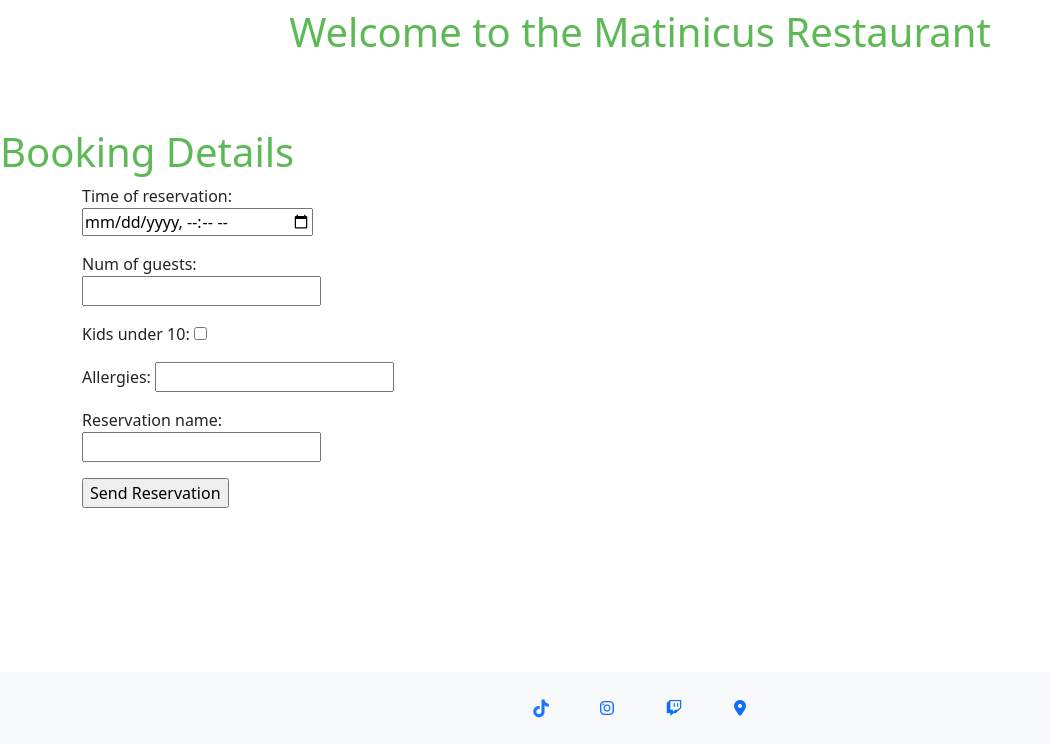
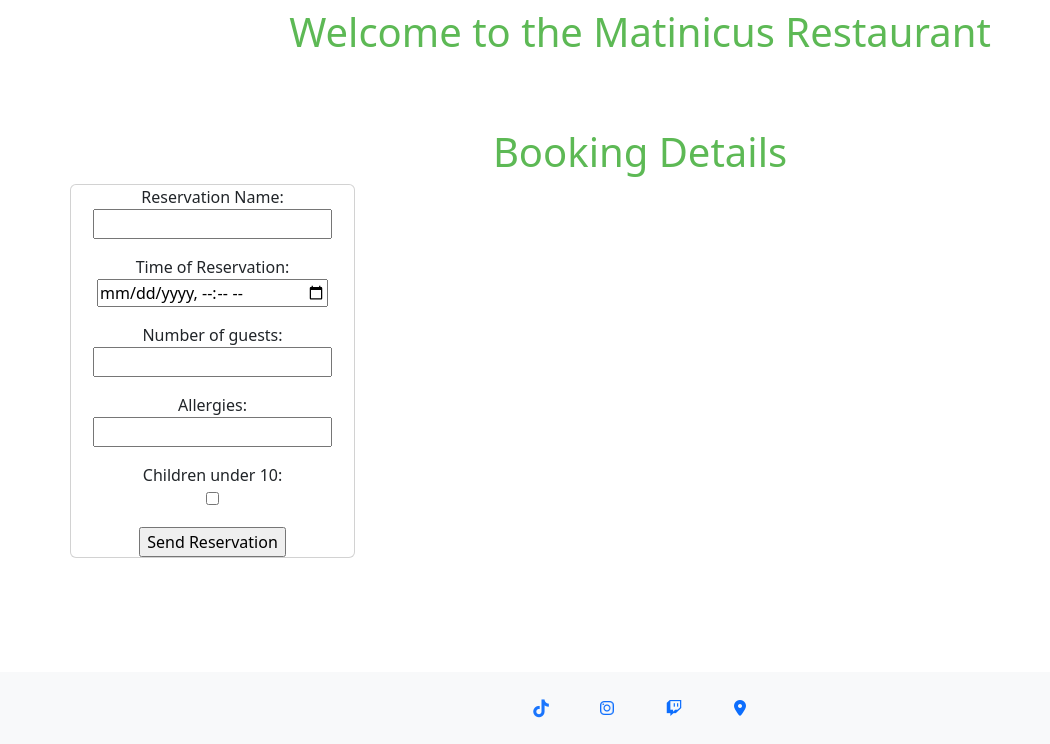
Before and after one commit to DevFabrizio/Fabrizio-Project-Four, a Django app: page /booking.html/ in a window 1280 px wide. Shown: the part 56-800 px from the top of the page, without its empty margins (0-1050 px from the left). Run offline with Django 3.2, Linux system fonts and the light colour scheme; some libraries are stand-ins or nearby versions.

Commit message:
style booking.html form and display a reset form after submission

```diff
--- a/booking/views.py
+++ b/booking/views.py
@@ -145,7 +145,14 @@ class BookingView(View):
 
     def get(self, request):
         form = BookingForm()
-        context = {'form': form}
+        context = {
+            'form': form,
+            # 'reservation_name': form['reservation_name'],
+            # 'time_of_reservation': form['time_of_reservation'],
+            # 'num_of_guests': form['num_of_guests'],
+            # 'allergies': form['allergies'],
+            # 'kids_under_10': form['kids_under_10'],
+            }
         return render(request, 'booking.html', context)
 
     def post(self, request):
@@ -155,9 +162,9 @@ class BookingView(View):
             form = BookingForm(request.POST)
             if form.is_valid():
                 form.save()
+                form = BookingForm()
                 success_message = """
                     Your reservation has been submitted correctly
                     """
-                form = BookingForm()
         context = {'form': form, 'success_message': success_message}
         return render(request, 'booking.html', context)
--- a/templates/booking.html
+++ b/templates/booking.html
@@ -1,18 +1,24 @@
 {% extends "base.html" %}
 {% block content %}
 
-<h1>Booking Details</h1>
-<div class="container">
+<h1 class="text-center">Booking Details</h1>
+<div class="container text-center">
     <div class="row">
-        <div class="col-4">
+        <div class="card col-lg-3">
            <form action="" method="post">
             {% csrf_token %}
-                {{ form.as_p }}
+                <label for="reservation_name">Reservation Name:</label>
+                <p  id="reservation_name">{{ form.reservation_name }}</p>
+                <label for="time_of_reservation">Time of Reservation:</label>
+                <p id="time_of_reservation">{{ form.time_of_reservation }}</p>
+                <label for="num_of_guests">Number of guests:</label>
+                <p id="num_of_guests">{{ form.num_of_guests }}</p>
+                <label for="allergies">Allergies:</label>
+                <p id="allergies">{{ form.allergies }}</p>
+                <label for="kids_under_10">Children under 10:</label>
+                <p id="kids_under_10">{{ form.kids_under_10}}</p>
                 <input type="submit" value="Send Reservation">
            </form>
-        </div>
-        <div class="col-4">
-            <a href=""></a>
         </div>
     </div>
     {% if success_message %}
--- a/templates/menu.html
+++ b/templates/menu.html
@@ -1,4 +1,5 @@
 {% extends "base.html" %}
 {% block content %}
 <h1>this is the menu page</h1>
+
 {% endblock %}
```
